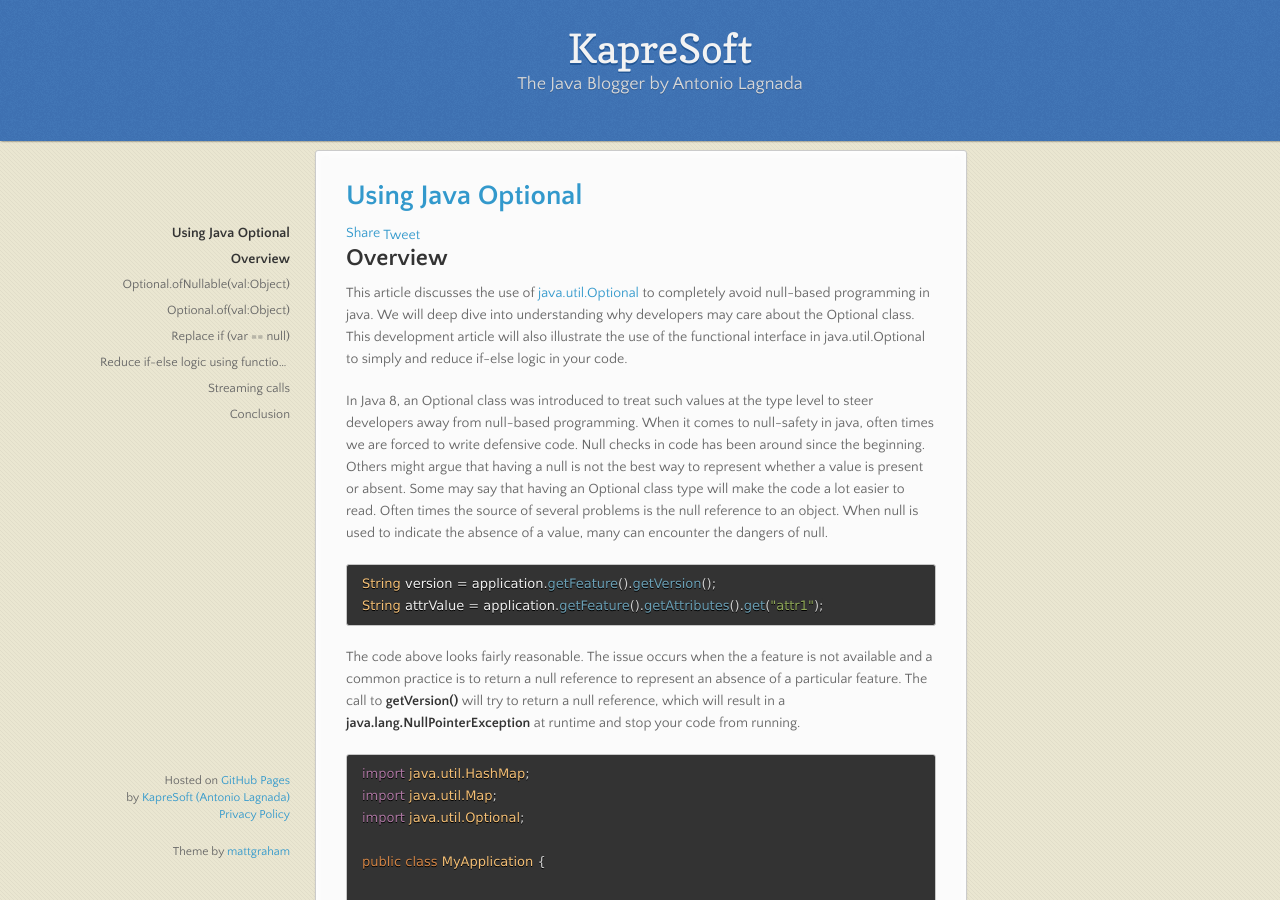
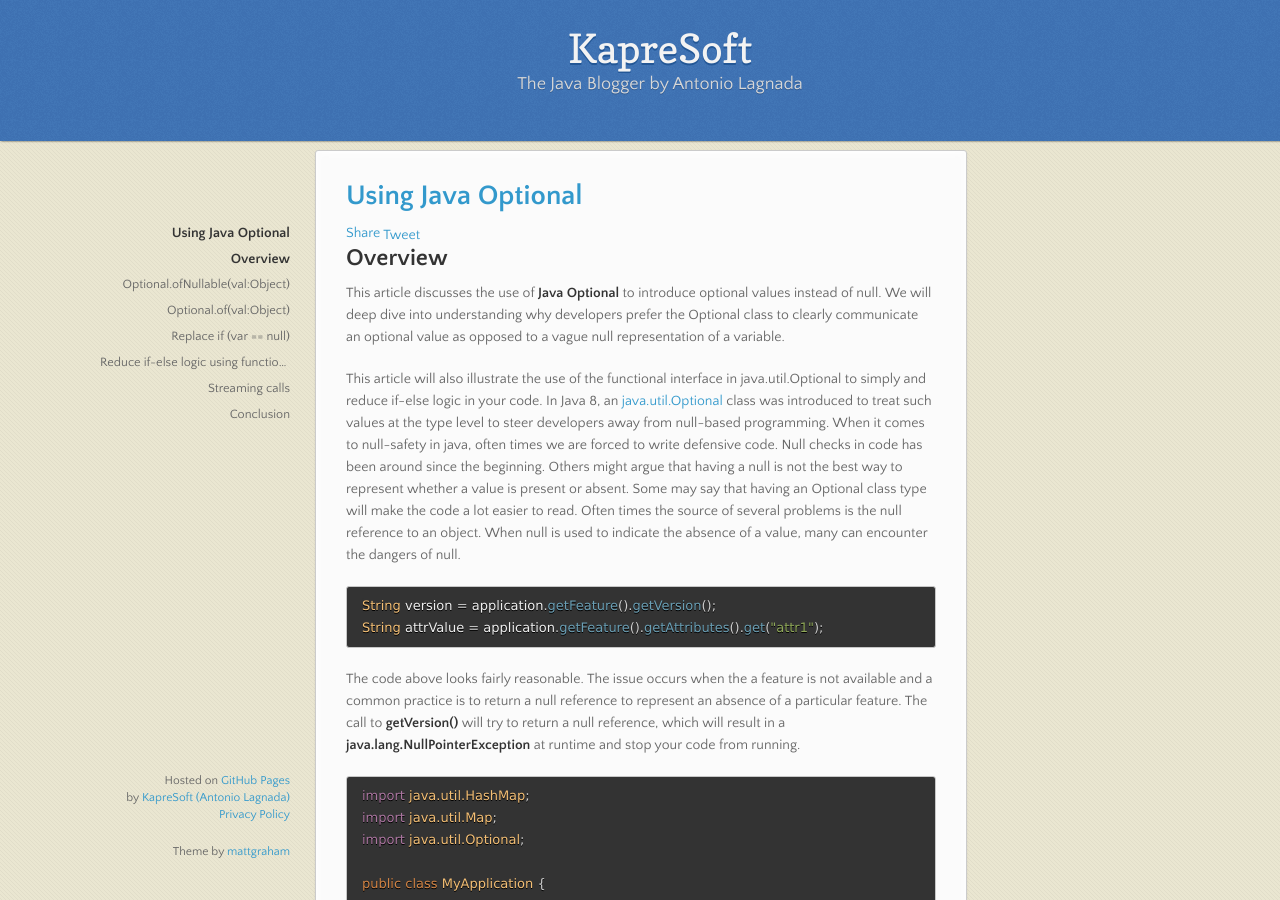
Before and after one commit to kapresoft/kapresoft.github.io, a Jekyll site: the page built from _posts/2019-05-12-using-java-optional.md, in a window 1280 px wide and 900 px high. Built offline with Jekyll 4.4.1, drawn with Linux system fonts in a browser that asks for light colours; comment, search, counter and statistics services are not loaded; some of the changed text lies outside the part shown.

Commit message:
fix first paragraph

````diff
--- a/_posts/2019-05-12-using-java-optional.md
+++ b/_posts/2019-05-12-using-java-optional.md
@@ -8,11 +8,11 @@ category: java
 
 # Overview
 
-This article discusses the use of [java.util.Optional](https://docs.oracle.com/javase/8/docs/api/java/util/Optional.html) to completely avoid null-based programming in java. We will deep dive into understanding why developers may care about the Optional class. This development article will also illustrate the use of the functional interface in java.util.Optional to simply and reduce if-else logic in your code.
+This article discusses the use of **Java** **Optional** to introduce optional values instead of null. We will deep dive into understanding why developers prefer the Optional class to clearly communicate an optional value as opposed to a vague null representation of a variable.
 
 <!--excerpt-->
 
-In Java 8, an Optional class was introduced to treat such values at the type level to steer developers away from null-based programming.  When it comes to null-safety in java, often times we are forced to write defensive code.  Null checks in code has been around since the beginning. Others might argue that having a null is not the best way to represent whether a value is present or absent. Some may say that having an Optional class type will make the code a lot easier to read. Often times the source of several problems is the null reference to an object.  When null is used to indicate the absence of a value, many can encounter the dangers of null.
+This article will also illustrate the use of the functional interface in java.util.Optional to simply and reduce if-else logic in your code.  In Java 8, an [java.util.Optional](https://docs.oracle.com/javase/8/docs/api/java/util/Optional.html) class was introduced to treat such values at the type level to steer developers away from null-based programming.  When it comes to null-safety in java, often times we are forced to write defensive code.  Null checks in code has been around since the beginning. Others might argue that having a null is not the best way to represent whether a value is present or absent. Some may say that having an Optional class type will make the code a lot easier to read. Often times the source of several problems is the null reference to an object.  When null is used to indicate the absence of a value, many can encounter the dangers of null.
 
 ```java
 String version = application.getFeature().getVersion();
````
